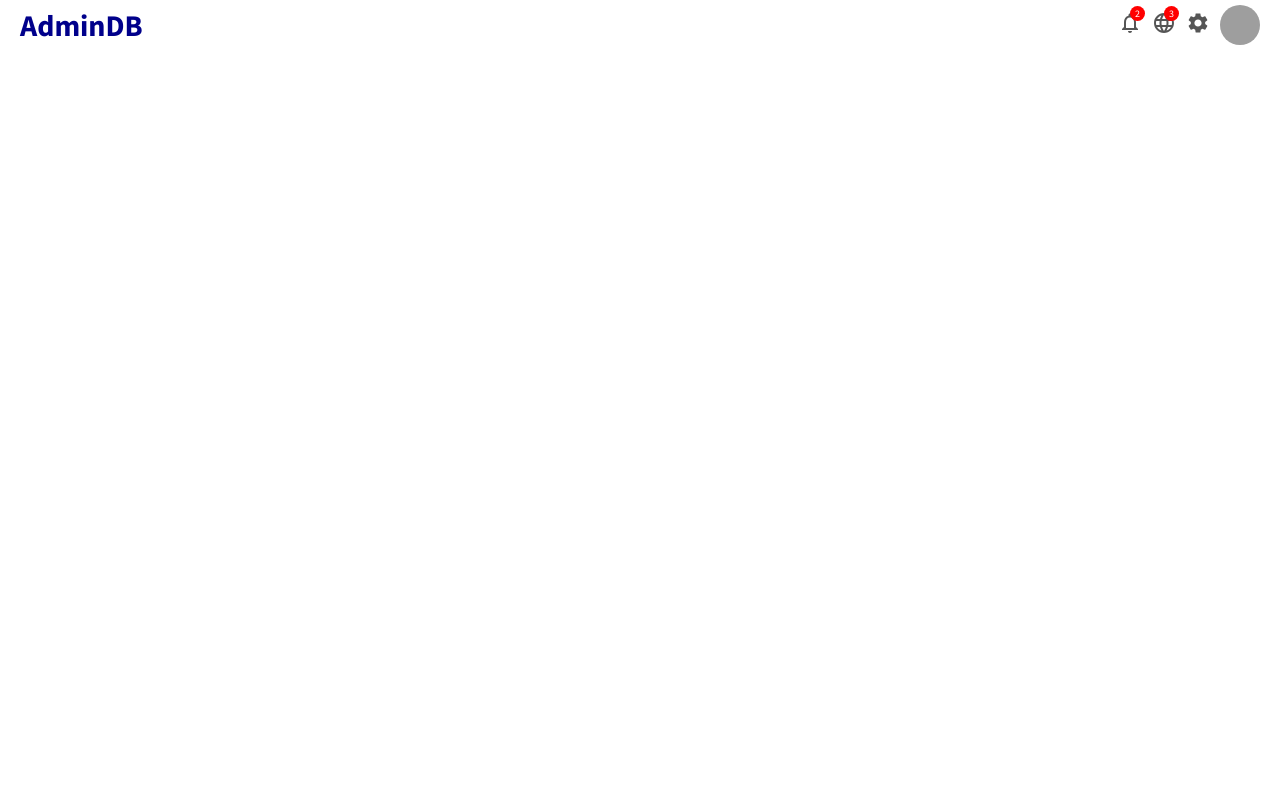
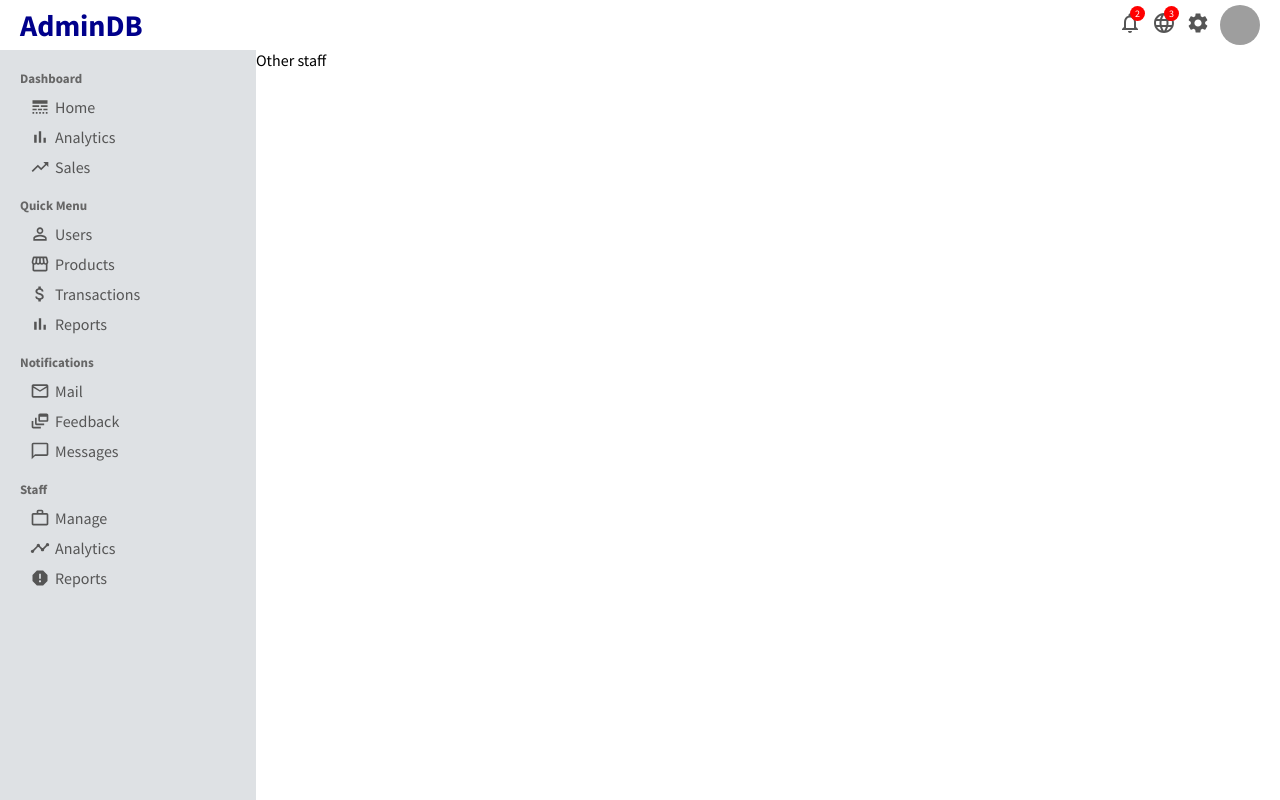
Before and after one commit to Moamin-AbuEwaida/admin-dashboard-react, a React (Create React App) app: page / in a window 1280 px wide. Built offline with nearby package versions, Linux system fonts and the light colour scheme; grey boxes are pictures that could not be loaded.

Commit message:
sidebar component

```diff
--- a/src/App.js
+++ b/src/App.js
@@ -1,3 +1,5 @@
+import './app.css'
+import Sidebar from "./components/sidebar/Sidebar";
 import Topbar from "./components/topbar/Topbar";
 
 
@@ -5,7 +7,13 @@
   return (
     <div>
       <Topbar />
+      <div className="container">
+        <Sidebar />
+        <div className='others'>
 
+          Other staff
+        </div>
+      </div>
     </div>
   );
 }
--- /dev/null
+++ b/src/app.css
@@ -0,0 +1,7 @@
+.container {
+  display: flex;
+}
+
+.others {
+  flex: 4;
+}
--- /dev/null
+++ b/src/components/sidebar/Sidebar.css
@@ -0,0 +1,44 @@
+.sidebar {
+  flex: 1;
+  height: calc(100vh - 50px);
+  background-color: #dee1e4;
+  position: sticky;
+  top: 50px;
+}
+
+.sidebarWrapper {
+  padding: 20px;
+  color: #555;
+}
+
+.sidebarMenu {
+  margin-bottom: 10px;
+}
+
+.sidebarTitle {
+  font-size: 13px;
+  color: #666;
+}
+
+.sidebarList {
+  list-style: none;
+  padding: 5px;
+}
+
+.sidebarListItem {
+  padding: 5px;
+  cursor: pointer;
+  display: flex;
+  align-items: center;
+  border-radius: 10px;
+}
+
+.sidebarListItem.active,
+.sidebarListItem:hover {
+  background-color: #c6d1dc;
+}
+
+.sidebarIcon {
+  margin-right: 5px;
+  font-size: 20px !important;
+}
--- /dev/null
+++ b/src/components/sidebar/Sidebar.jsx
@@ -0,0 +1,86 @@
+import React from "react";
+import "./Sidebar.css";
+import {
+  LineStyle,
+  BarChart,
+  TrendingUp,
+  PermIdentity,
+  Storefront,
+  AttachMoney,
+  MailOutline,
+  DynamicFeed,
+  ChatBubbleOutline,
+  WorkOutline,
+  Timeline,
+  Report,
+} from "@material-ui/icons";
+const Sidebar = () => {
+  return (
+    <div className="sidebar">
+      <div className="sidebarWrapper">
+        <div className="sidebarMenu">
+          <h3 className="sidebarTitle">Dashboard</h3>
+          <ul className="sidebarList">
+            <li className="sidebarListItem">
+              <LineStyle className="sidebarIcon" /> Home
+            </li>
+            <li className="sidebarListItem">
+              <BarChart className="sidebarIcon" /> Analytics
+            </li>
+            <li className="sidebarListItem">
+              <TrendingUp className="sidebarIcon" /> Sales
+            </li>
+          </ul>
+        </div>
+        <div className="sidebarMenu">
+          <h3 className="sidebarTitle">Quick Menu</h3>
+          <ul className="sidebarList">
+            <li className="sidebarListItem">
+              <PermIdentity className="sidebarIcon" /> Users
+            </li>
+            <li className="sidebarListItem">
+              <Storefront className="sidebarIcon" /> Products
+            </li>
+            <li className="sidebarListItem">
+              <AttachMoney className="sidebarIcon" /> Transactions
+            </li>
+            <li className="sidebarListItem">
+              <BarChart className="sidebarIcon" />
+              Reports
+            </li>
+          </ul>
+        </div>
+        <div className="sidebarMenu">
+          <h3 className="sidebarTitle">Notifications</h3>
+          <ul className="sidebarList">
+            <li className="sidebarListItem">
+              <MailOutline className="sidebarIcon" /> Mail
+            </li>
+            <li className="sidebarListItem">
+              <DynamicFeed className="sidebarIcon" /> Feedback
+            </li>
+            <li className="sidebarListItem">
+              <ChatBubbleOutline className="sidebarIcon" /> Messages
+            </li>
+          </ul>
+        </div>
+        <div className="sidebarMenu">
+          <h3 className="sidebarTitle">Staff</h3>
+          <ul className="sidebarList">
+            <li className="sidebarListItem">
+              <WorkOutline className="sidebarIcon" /> Manage
+            </li>
+            <li className="sidebarListItem">
+              <Timeline className="sidebarIcon" /> Analytics
+            </li>
+            <li className="sidebarListItem">
+              <Report className="sidebarIcon" /> Reports
+            </li>
+          </ul>
+        </div>
+      </div>
+    </div>
+  );
+};
+
+export default Sidebar;
```
